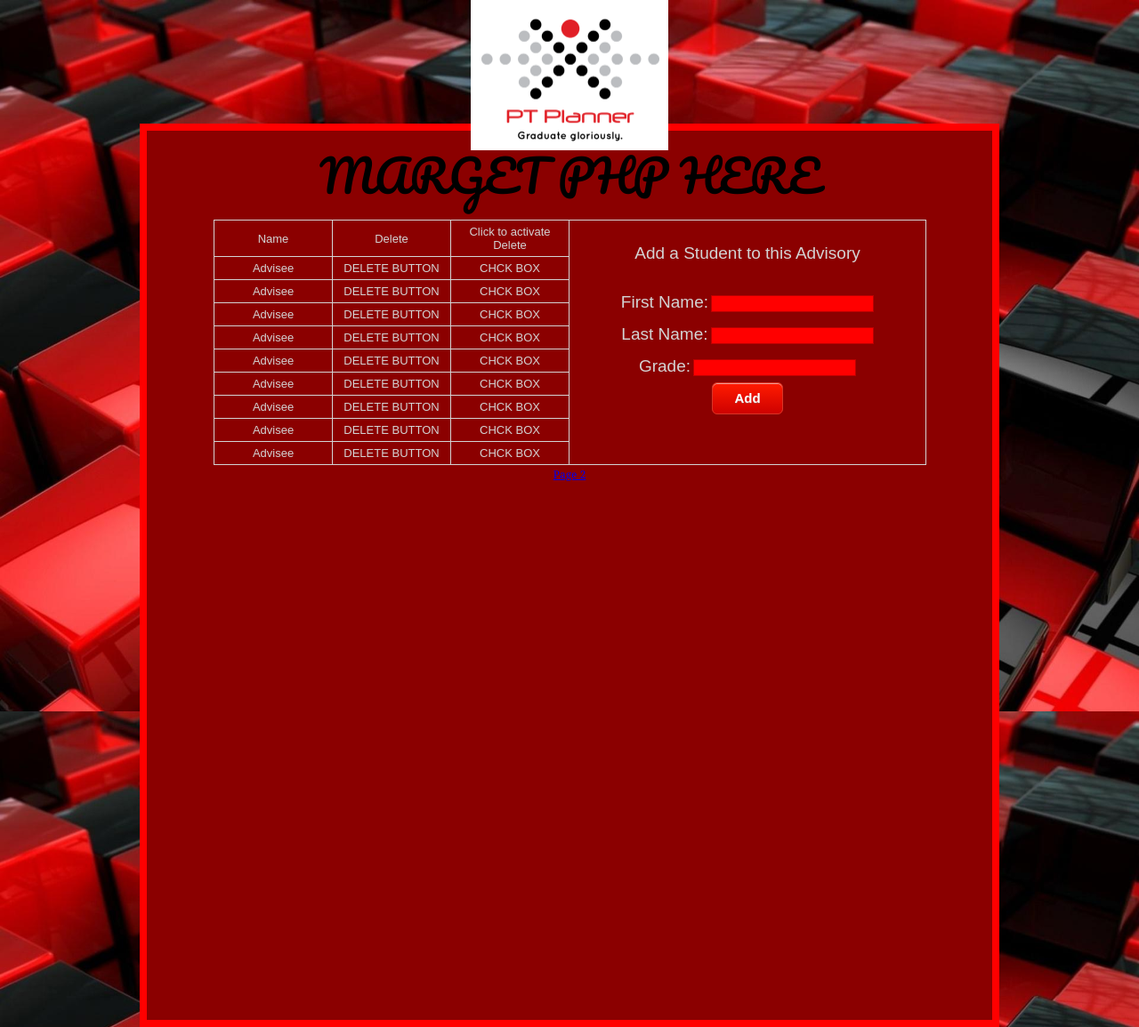
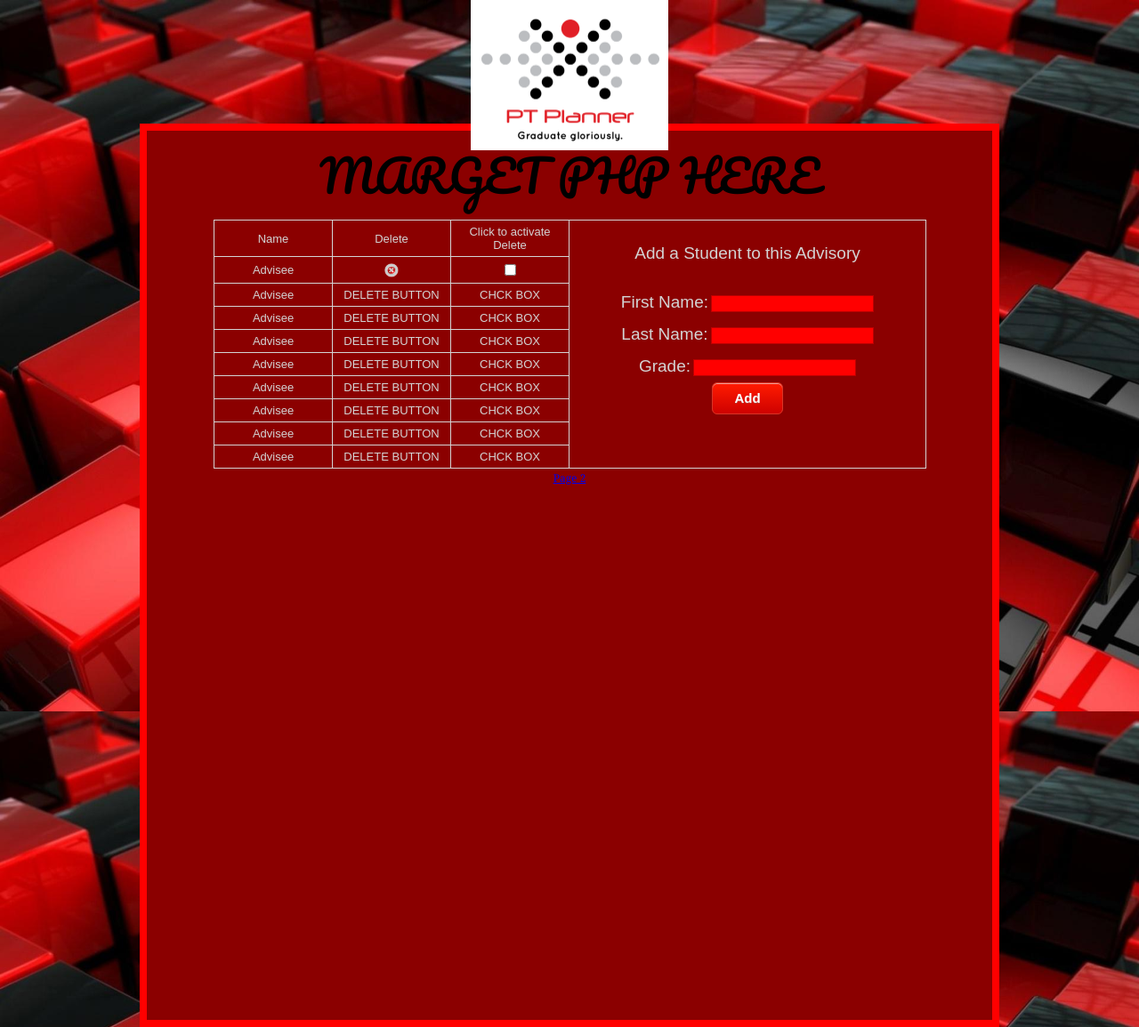
Before and after one commit to qqrocks/ParktudorPlannerGG, a PHP site: page /page2.php in a window 1280 px wide. Shown: the whole page at 89% size. Run offline with PHP 8.4, Linux system fonts and the light colour scheme.

Commit message:
heierhiew

```diff
--- a/page2.css
+++ b/page2.css
@@ -57,9 +57,9 @@ th,td{
 .add{
     border:1px solid lightgrey;
     width:400px;
-    height:274px;
+    height:278px;
     margin-left:400px;
-    margin-top: -276px;
+    margin-top: -280px;
 }
 .text{
     font-family: arial;
@@ -115,3 +115,7 @@ label{
     position:relative;
     top:1px;
 }
+.pert{
+  width: 16px;
+    height:16px
+}
--- a/page2.php
+++ b/page2.php
@@ -27,8 +27,8 @@
 
             <tr>
                 <td>Advisee</td>
-                <td>DELETE BUTTON</td>
-                <td>CHCK BOX</td>
+                <td><img src= "Delete button.png" alt="some_text" class="pert"></td>
+                <td><input type="checkbox" name="Delete" value="Delete"><br></td>
 
             </tr>
             <tr>
```
Also changed, not shown: Delete button.jpg (added), Delete button.png (added).
